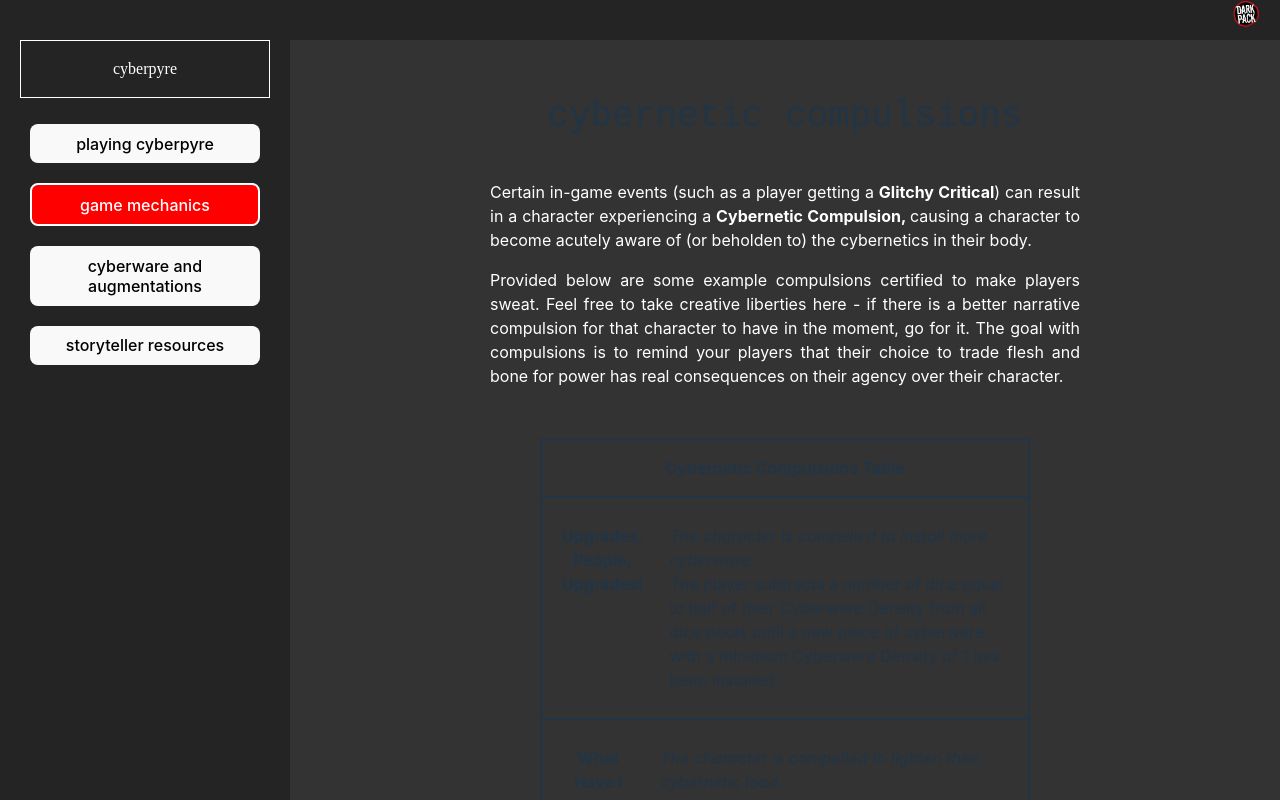
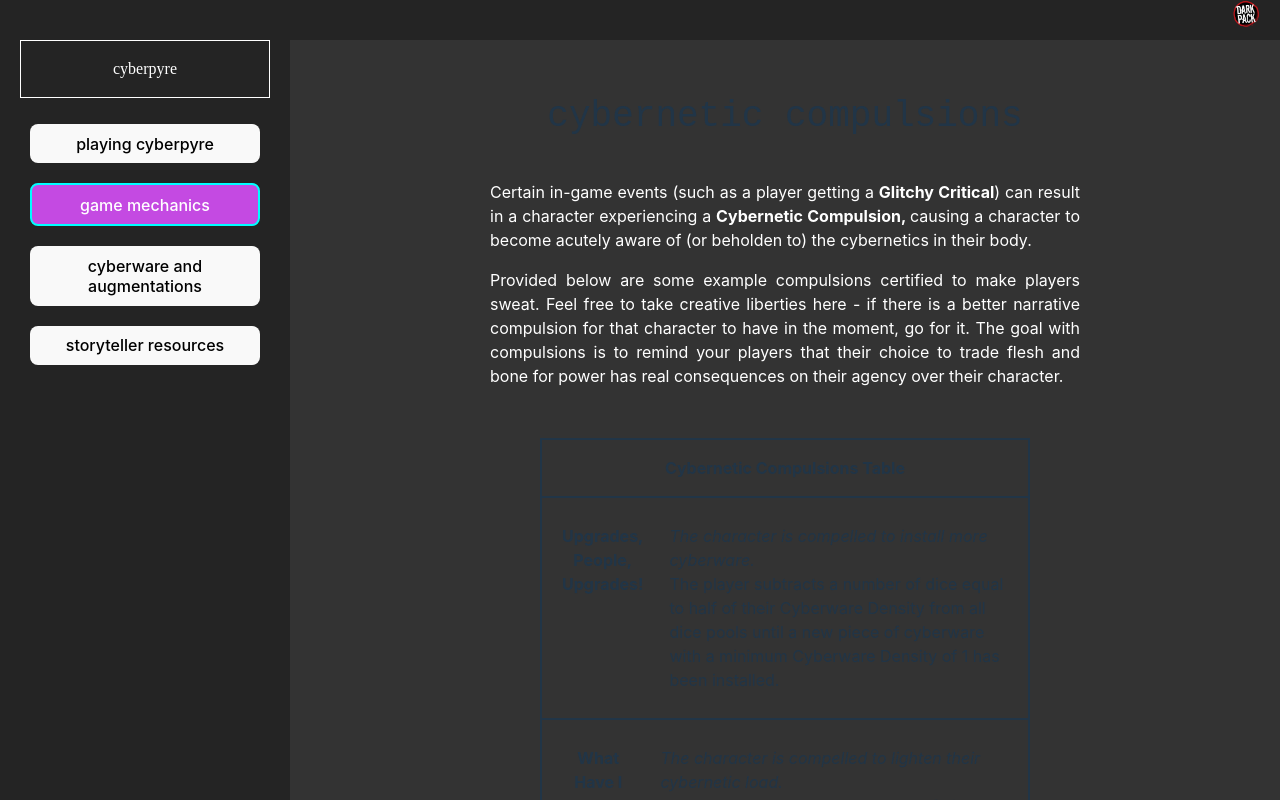
Before and after one commit to qpgdev/cyberpyre, a React (Vite) app: page /game-mechanics/compulsions in a window 1280 px wide. In both pictures the pointer is over the button "game mechanics". Built offline with nearby package versions, Linux system fonts and the light colour scheme; the HTML template or start-up script is replaced by a standard one; a web font is replaced by a local one.

Commit message:
changed tab stylings

```diff
--- a/src/App.css
+++ b/src/App.css
@@ -29,7 +29,7 @@ color: white;
 }
 
 .dropdown-content a:hover {
-color: rgb(255, 0, 0);
+color:  #0ff;
 }
 
 .logo {
@@ -121,7 +121,7 @@ a:hover {
 }
 
 .intro-button-selected {
-background-color: #ff0000;
+background-color: #c44ae2;
 color: white;
 border-width: 0px;
 margin: 10px;
@@ -129,7 +129,7 @@ width: 230px;
 }
 
 .intro-button-selected:hover {
-border-color: rgb(255, 255, 255);
+border-color:  #0ff;
 border-width: 2px;
 }
 
```
